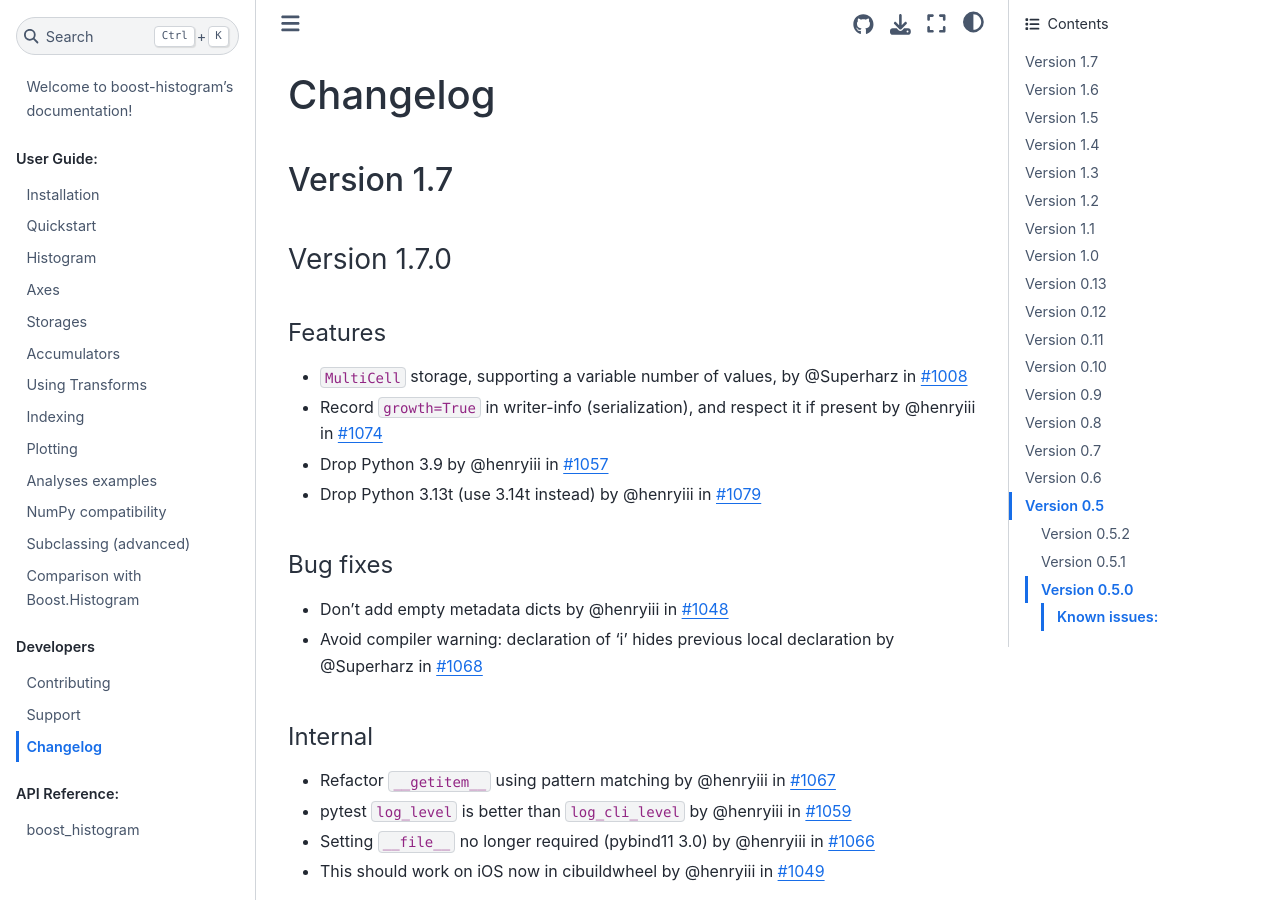
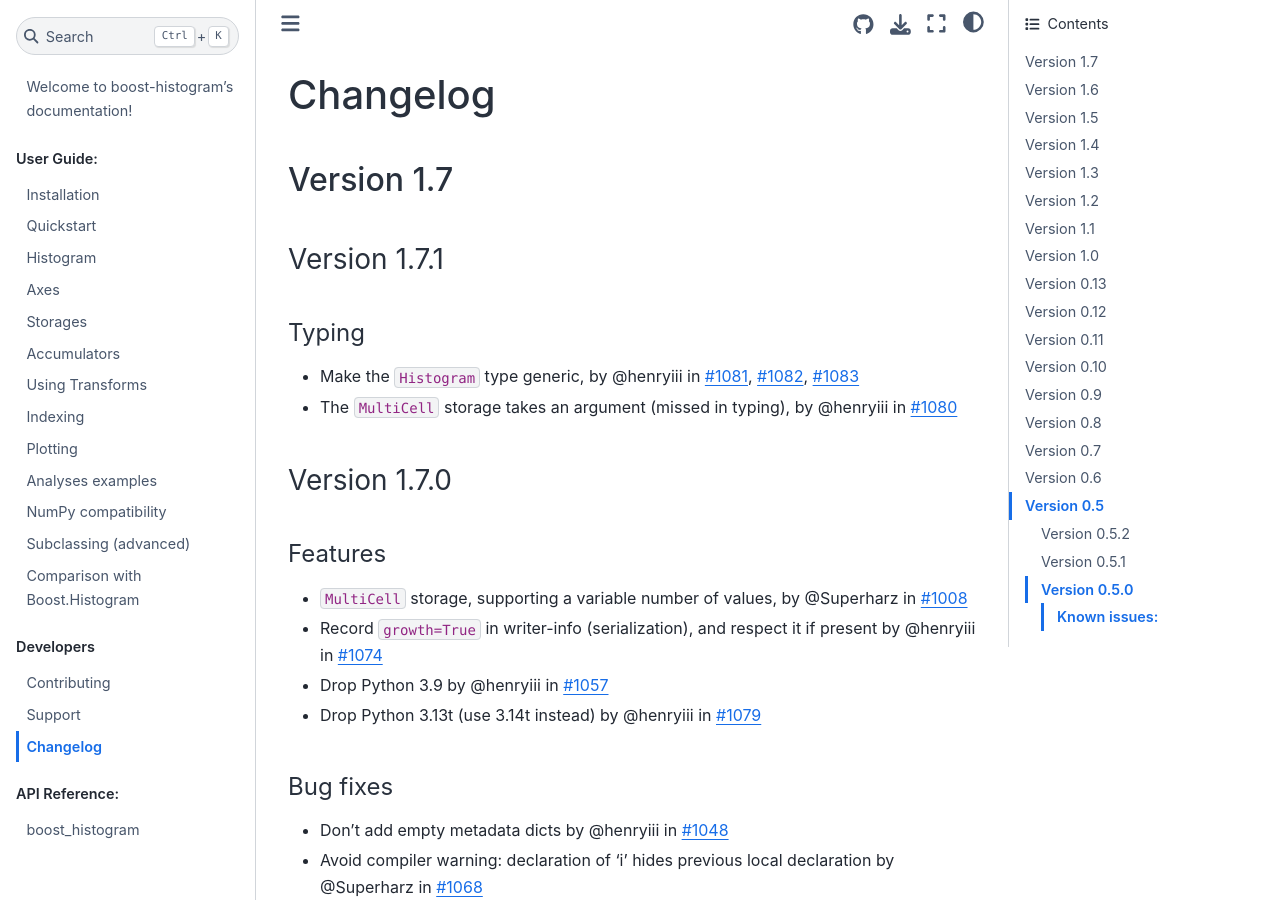
Before and after one commit to scikit-hep/boost-histogram, a Sphinx documentation site: the page built from docs/changelog.md, in a window 1280 px wide and 900 px high. Built offline with Sphinx 7.4.7 and the Sphinx Book theme 1.1.4, drawn with Linux system fonts in a browser that asks for light colours; pages that are not in the unit, such as notebooks, are missing from menus.

Commit message:
docs: prepare for 1.7.1
Signed-off-by: Henry Schreiner <henryfs@princeton.edu>

```diff
--- a/docs/changelog.md
+++ b/docs/changelog.md
@@ -1,6 +1,18 @@
 # Changelog
 
 ## Version 1.7
+
+### Version 1.7.1
+
+#### Typing
+
+- Make the `Histogram` type generic, by @henryiii in [#1081][], [#1082][], [#1083][]
+- The `MultiCell` storage takes an argument (missed in typing), by @henryiii in [#1080][]
+
+[#1080]: https://github.com/scikit-hep/boost-histogram/pull/1080
+[#1081]: https://github.com/scikit-hep/boost-histogram/pull/1081
+[#1082]: https://github.com/scikit-hep/boost-histogram/pull/1082
+[#1083]: https://github.com/scikit-hep/boost-histogram/pull/1083
 
 ### Version 1.7.0
 
```
